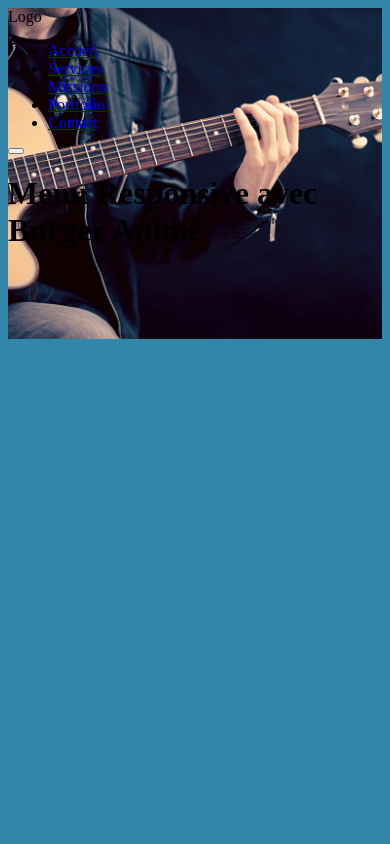
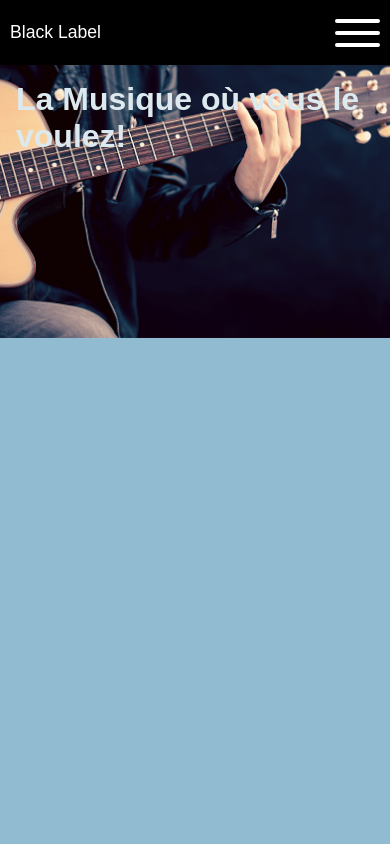
Before and after one commit to Erasedon/musical, a PHP site: page / in a window 390 px wide. Run offline with PHP 8.4, Linux system fonts and the light colour scheme.

Commit message:
finish header

```diff
--- a/assets/css/style.css
+++ b/assets/css/style.css
@@ -1,5 +1,5 @@
 body {
-    background-color: #3286aa;
+    background-color: #91bbd1;
 }
 
 .header {
@@ -11,8 +11,198 @@ body {
     background-size: cover;
 }
 
+.footer {
+    background-color: #3286aa;
+    width: 100%;
+    height: 20%;
+}
+
 /* .header img {
     height: 100%;
     width: auto;
     margin: auto;
 } */
+
+@import url('https://fonts.googleapis.com/css2?family=Poppins:wght@200&display=swap');
+
+/* Variables */
+:root {
+  --font-size:1rem;
+}
+.light-mode {
+  --navbar-color: #222;
+  --navbar-bg-color: #F0F0F0;
+}
+.dark-mode {
+  --navbar-color: #FFF;
+  --navbar-bg-color: #000;
+}
+
+/* Reset */
+* {
+  box-sizing:border-box;
+  outline:none;
+  margin:0;
+  padding:0;
+}
+ul {
+  list-style:none;
+}
+
+/* Basic style */
+body {
+  margin:0;
+  font-size:var(--font-size);
+  font-family: 'Poppins', sans-serif;
+}
+.main-content {
+    padding:1rem;
+}
+.main-content, h1{
+    color: #dce9ef;
+    display: flex;
+    flex-direction: row-reverse;
+    align-items: flex-start;
+}
+/* Navbar */
+.navbar {
+  display:flex;
+  align-items:center;
+  justify-content:space-between;
+  padding:10px;
+  font-size:1.1rem;
+  background:var(--navbar-bg-color);
+  color:var(--navbar-color);
+}
+.navbar__links {
+  display:flex;
+}
+.navbar__link {
+  padding:0 10px;
+}
+.navbar__link > a {
+  color:var(--navbar-color);
+  text-decoration:none;
+}
+.burger {
+  display:none;
+}
+
+/*  Small device */
+@media screen and (max-width:767.98px) {
+  .navbar__links {
+    overflow:hidden;
+    display:flex;
+    flex-direction:column;
+    width:0;
+    height:calc(100vh - 65px);
+    position:absolute;
+    top:65px;
+    right:0;
+    background:var(--navbar-bg-color);
+    transform: translateX(110%);
+    transition: all .5s ease-in-out;
+  }
+  .show-nav .navbar__links {
+
+    width:100vw;
+    transform: translateX(0);
+  }
+  .navbar__link {
+    transform: translateX(101%);
+    transition: all .5s ease-in-out;
+  }
+
+  .show-nav .navbar__link  {
+    transform: translateX(0);
+  }
+  .navbar__link > a {
+    display:block;
+    padding:1rem;
+    font-size:1.6rem;
+    color:var(--navbar-color);
+    transition: all .4s ease-in-out;
+  }
+  .navbar__link > a:hover {
+    padding-left:2rem;
+    letter-spacing:5px;
+  }
+
+  /* Toggle menu */
+  .burger {
+    display:block;
+    position:relative;
+    padding:0;
+    width:45px;
+    height:45px;
+    border:none;
+    background:transparent;
+    cursor:pointer;
+  }
+  .bar {
+    display:block;
+    width:45px;
+    height:4px;
+    border-radius:3px;
+    background:var(--navbar-color);
+    transition: all .5s ease-in-out;
+  }
+  .bar::before, .bar::after {
+    content:"";
+    width:45px;
+    height:4px;
+    position:absolute;
+    left:0;
+    background:var(--navbar-color);
+    border-radius:3px;
+    transition: all .5s ease-in-out;
+  }
+  .bar::before {
+    transform:translateY(-12px)
+  }
+  .bar::after {
+    transform:translateY(12px)
+  }
+  .show-nav .bar {
+    width:0;
+    background:transparent;
+  }
+  .show-nav .bar::before {
+    transform:rotate(45deg);
+  }
+  .show-nav .bar::after {
+    transform:rotate(-45deg);
+  }
+
+  /* Bonus - Animations */
+  .show-nav .first {
+    transition: all 1s ease-out;
+  }
+  .show-nav .second {
+    transition: all 1.1s ease-out;
+  }
+  .show-nav .third {
+    transition: all 1.2s ease-out;
+  }
+  .show-nav .four {
+    transition: all 1.3s ease-out;
+  }
+  .show-nav .fifth {
+    transition: all 1.4s ease-out;
+  }
+}
+
+/*  Medium device - Bonus */
+@media screen and (min-width:768px) {
+  .navbar__link > a::after {
+    display:block;
+    content:"";
+    width:0;
+    height:1px;
+    background:var(--navbar-color);
+    transition:width .4s;
+  }
+  .navbar__link:hover > a::after {
+    width:100%;
+  }
+}
--- a/assets/js/script.js
+++ b/assets/js/script.js
@@ -0,0 +1,8 @@
+function toggleMenu () {
+    const navbar = document.querySelector('.navbar');
+    const burger = document.querySelector('.burger');
+    burger.addEventListener('click', (e) => {
+      navbar.classList.toggle('show-nav');
+    });
+  }
+  toggleMenu();
--- a/assets/php/footer.php
+++ b/assets/php/footer.php
@@ -3,10 +3,12 @@
     <meta charset="UTF-8">
     <meta http-equiv="X-UA-Compatible" content="IE=edge">
     <meta name="viewport" content="width=device-width, initial-scale=1.0">
-    <link rel="stylesheet" href="assets/style.css">
+    <link rel="stylesheet" href="assets/css/style.css">
     <title>Footer</title>
 </head>
 <body>
+    <div class="footer">
 
+    </div>
 </body>
 </html>
--- a/assets/php/header.php
+++ b/assets/php/header.php
@@ -10,20 +10,18 @@
     <div class="header">
         <!-- <img src="assets/img/header.png" alt="Header"> -->
         <nav class="navbar dark-mode" role="navigation">
-    <div class="navbar__logo">Logo</div>
-    <ul class="navbar__links">
-      <li class="navbar__link first"><a href="#">Accueil</a></li>
-      <li class="navbar__link second"><a href="#">Services</a></li>
-      <li class="navbar__link third"><a href="#">Missions</a></li>
-      <li class="navbar__link four"><a href="#">Portfolio</a></li>
-      <li class="navbar__link fifth"><a href="#">Contact</a></li>
-    </ul>
+      <div class="navbar__logo">Black Label</div>
+        <ul class="navbar__links">
+          <li class="navbar__link first"><a href="#">Connexion</a></li>
+          <li class="navbar__link second"><a href="#">Acceuil</a></li>
+          <li class="navbar__link third"><a href="#">Playlist</a></li>
+        </ul>
     <button class="burger">
       <span class="bar"></span>
     </button>
   </nav>
   <main class="main-content" role="main">
-    <h1>Menu Responsive avec Burger Animé </h1>
+    <h1>La Musique où vous le voulez!</h1>
   </main>
   </div>
 </body>
--- a/index.php
+++ b/index.php
@@ -4,6 +4,7 @@
     <meta http-equiv="X-UA-Compatible" content="IE=edge">
     <meta name="viewport" content="width=device-width, initial-scale=1.0">
     <link rel="stylesheet" href="assets/css/style.css">
+    <script src="assets/js/script.js" async></script>
     <title>Document</title>
 </head>
 <body>
```
